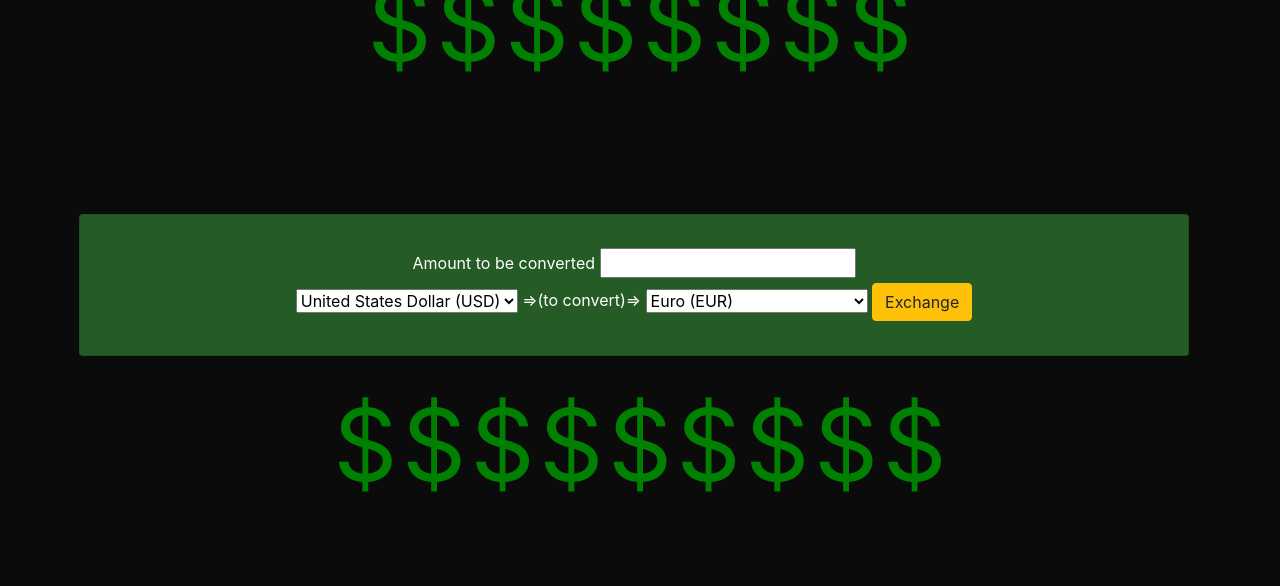
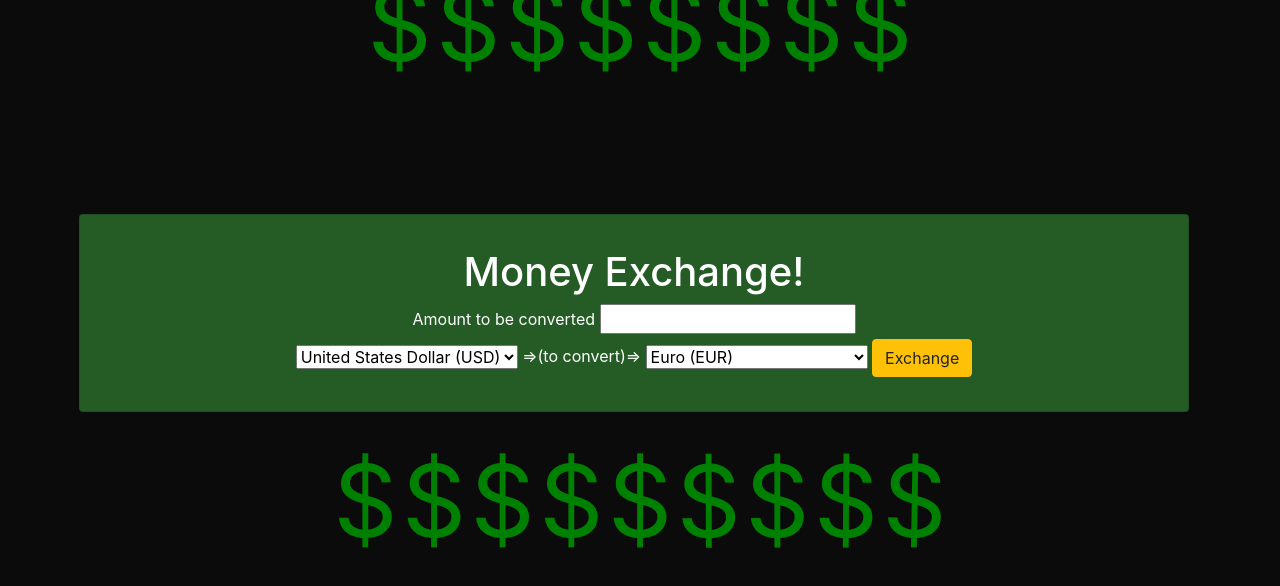
Before and after one commit to CharWeber/currency-exchange, a website built with webpack: page src/index.html in a window 1280 px wide. Built offline with nearby package versions, Linux system fonts and the light colour scheme.

Commit message:
updated README.md

```diff
--- a/src/index.html
+++ b/src/index.html
@@ -18,6 +18,7 @@
   </section>
   <div class="container">
     <div class="card">
+      <h1>Money Exchange!</h1>
       <div id="moneyAmount">
         <label for="money">Amount to be converted</label>
         <input type="number" name="money" id="moneyNum">
--- a/src/index.js
+++ b/src/index.js
@@ -8,6 +8,7 @@ import CurrencyService from './service';
 let signAni = anime({
   targets:'#sign',
   translateY: -50,
+  rotate: 360,
   duration:3000,
   delay: anime.stagger(100),
   direction: 'alternate',
```
Also changed, not shown: README.md.
